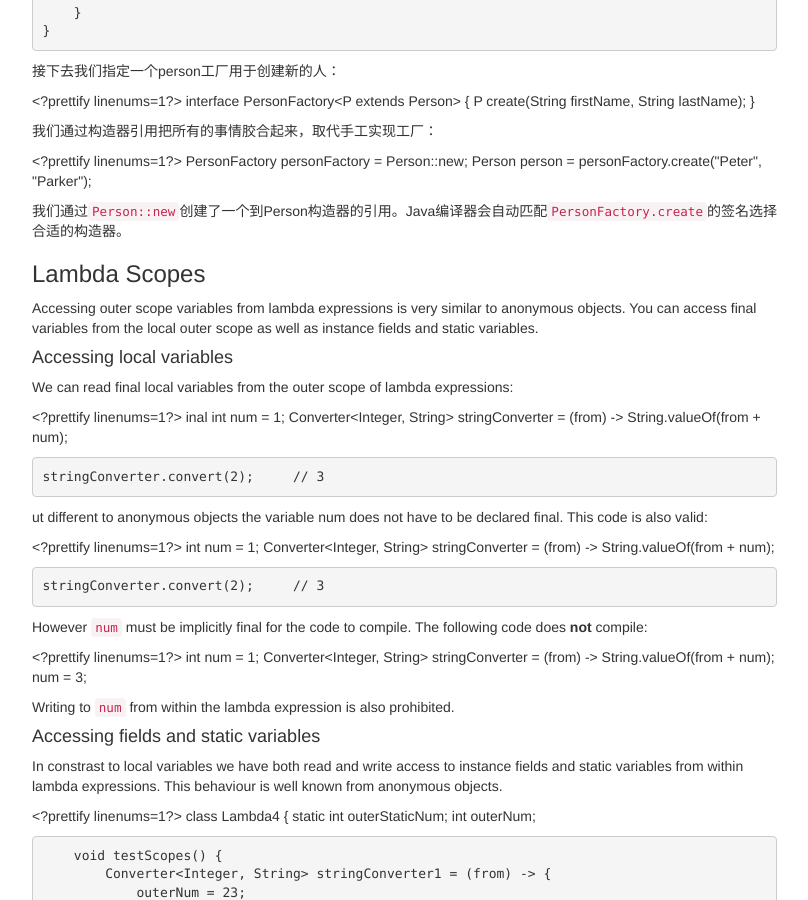
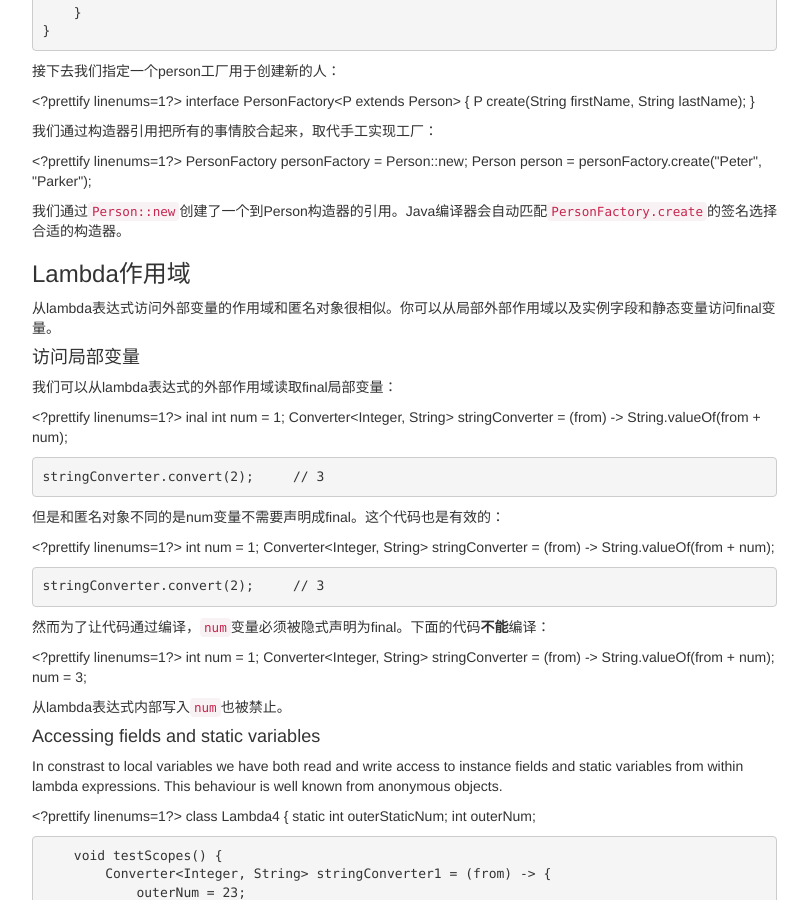
Before and after one commit to cjm0000000/cjm0000000.github.io, a Jekyll site: the page built from _posts/Java/201404/2014-04-13-java-8-tutorial.md, in a window 1280 px wide and 900 px high, scrolled down 2287 px. Shown: the whole window, without its empty margins (318-1126 px from the left). Built offline with Jekyll 4.4.1, drawn with Linux system fonts in a browser that asks for light colours; nearby versions of some CDN libraries; library files that are not in the unit come from our copies.

Commit message:
translate

```diff
--- a/_posts/Java/201404/2014-04-13-java-8-tutorial.md
+++ b/_posts/Java/201404/2014-04-13-java-8-tutorial.md
@@ -153,13 +153,13 @@ Java 8使你能够通过`::`关键字传递方法或者构造器的引用。上
 
 我们通过`Person::new`创建了一个到Person构造器的引用。Java编译器会自动匹配`PersonFactory.create`的签名选择合适的构造器。
 
-### Lambda Scopes
+### Lambda作用域
 
-Accessing outer scope variables from lambda expressions is very similar to anonymous objects. You can access final variables from the local outer scope as well as instance fields and static variables.
+从lambda表达式访问外部变量的作用域和匿名对象很相似。你可以从局部外部作用域以及实例字段和静态变量访问final变量。
 
-#### Accessing local variables
+#### 访问局部变量
 
-We can read final local variables from the outer scope of lambda expressions:
+我们可以从lambda表达式的外部作用域读取final局部变量：
 
 <?prettify linenums=1?>
     inal int num = 1;
@@ -167,7 +167,7 @@ We can read final local variables from the outer scope of lambda expressions:
 
     stringConverter.convert(2);     // 3
 
-ut different to anonymous objects the variable num does not have to be declared final. This code is also valid:
+但是和匿名对象不同的是num变量不需要声明成final。这个代码也是有效的：
 
 <?prettify linenums=1?>
     int num = 1;
@@ -175,14 +175,14 @@ ut different to anonymous objects the variable num does not have to be declared
 
     stringConverter.convert(2);     // 3
 
-However `num` must be implicitly final for the code to compile. The following code does **not** compile:
+然而为了让代码通过编译，`num`变量必须被隐式声明为final。下面的代码**不能**编译：
 
 <?prettify linenums=1?>
     int num = 1;
     Converter<Integer, String> stringConverter = (from) -> String.valueOf(from + num);
     num = 3;
 
-Writing to `num` from within the lambda expression is also prohibited.
+从lambda表达式内部写入`num`也被禁止。
 
 #### Accessing fields and static variables
 
```
